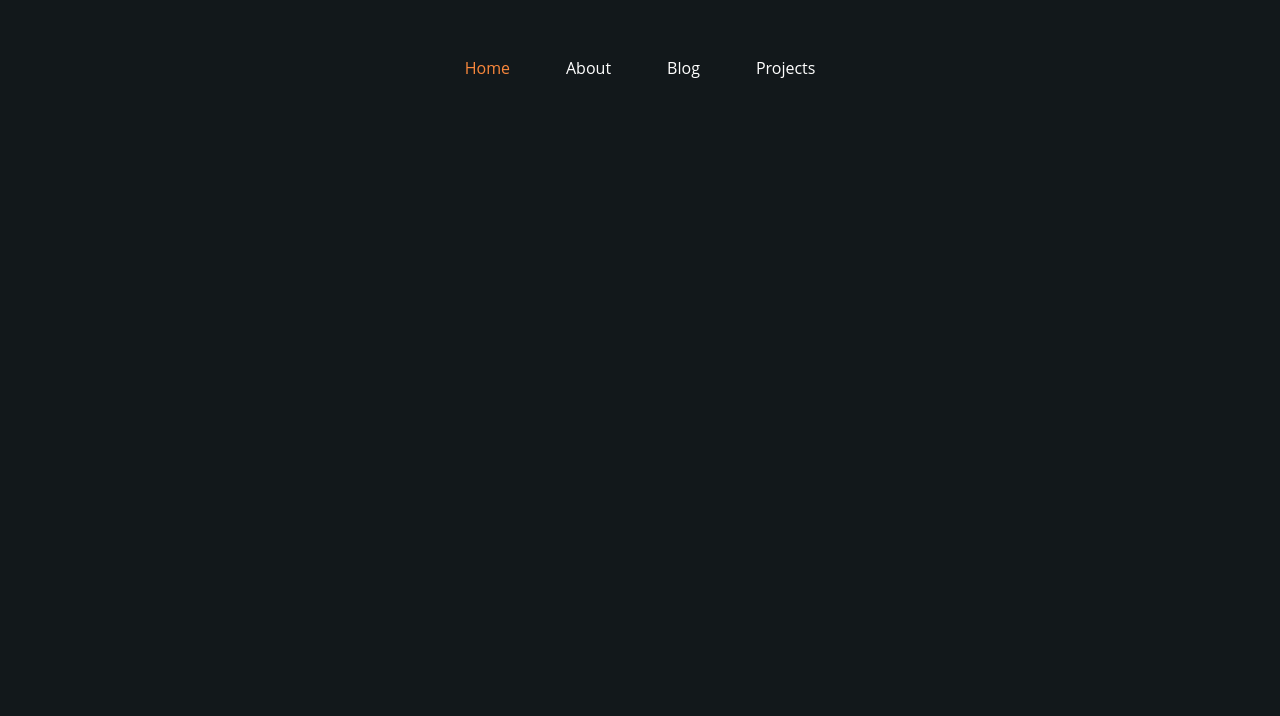
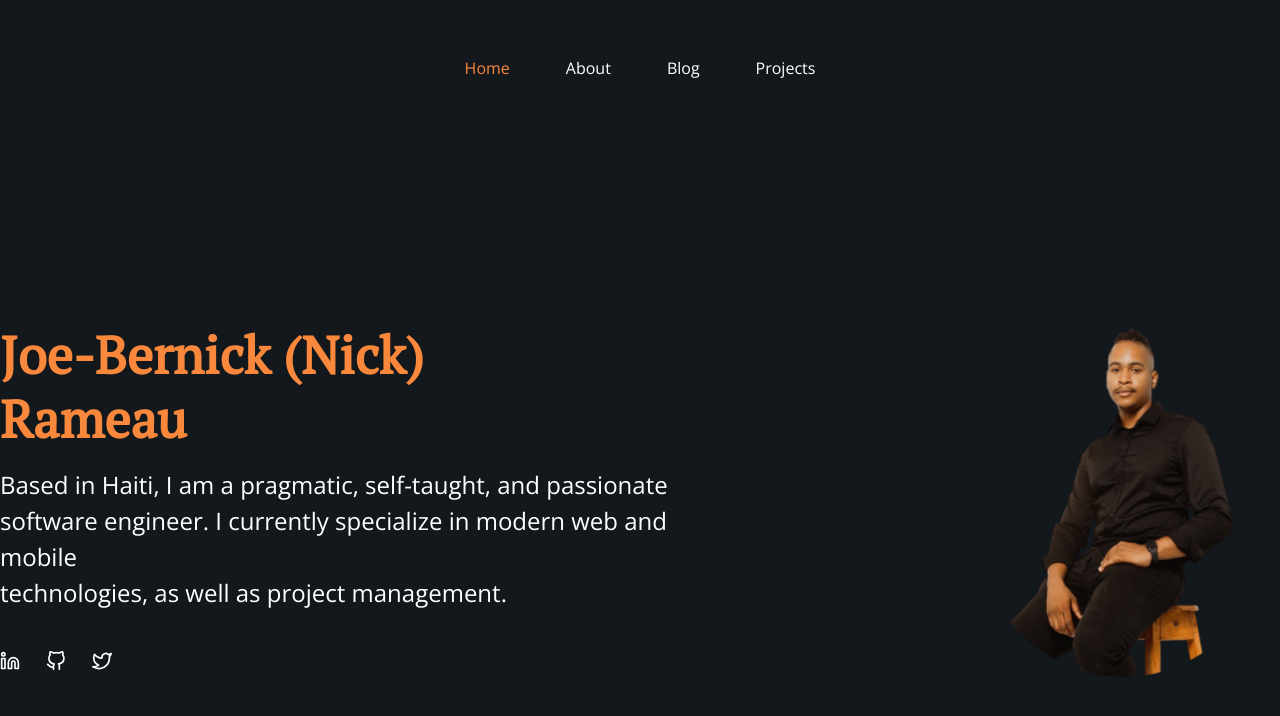
Before and after one commit to nickdotht/nick.ht, a Next.js app: page / in a window 1280 px wide. Shown: the top 716 px of the page. Built offline with nearby package versions, Linux system fonts and the light colour scheme.

Commit message:
Set up home intro section

```diff
--- /dev/null
+++ b/components/HomeIntro.tsx
@@ -0,0 +1,48 @@
+import { Flex, Heading, Icon, Link, Text } from "@chakra-ui/react"
+import Image from "next/image"
+import { FC } from "react"
+import { FiGithub, FiLinkedin, FiTwitter } from 'react-icons/fi'
+
+export const HomeIntro: FC = () => {
+  return (
+    <Flex
+      flex="1"
+      mt="243px"
+    >
+      <Flex
+        m="auto"
+      >
+        {/* Text block */}
+        <Flex
+          direction="column"
+          mr="218px"
+        >
+          <Heading color="primary" fontSize="52px" fontWeight="700" lineHeight="64px">
+            Joe-Bernick (Nick)<br />Rameau
+          </Heading>
+
+          <Text color="#fff" fontWeight="400" fontSize="24px" lineHeight="36px" mt="16px">
+            Based in Haiti, I am a pragmatic, self-taught, and passionate<br />
+            software engineer. I currently specialize in modern web and mobile<br />
+            technologies, as well as project management.
+          </Text>
+
+          <Flex mt="40px">
+            <Link href="https://www.linkedin.com/in/nickdotht/" mr="26px" target="_blank">
+              <Icon as={FiLinkedin} color="#fff" _hover={{ color: '#0C63BC' }} boxSize="20px" />
+            </Link>
+            <Link href="https://github.com/nickdotht" mr="26px" target="_blank">
+              <Icon as={FiGithub} color="#fff" _hover={{ color: '#000' }} boxSize="20px" />
+            </Link>
+            <Link href="https://www.twitter.com/nickdotht" target="_blank">
+              <Icon as={FiTwitter} color="#fff" _hover={{ color: '#1C9CEA' }} boxSize="20px" />
+            </Link>
+          </Flex>
+        </Flex>
+
+        {/* Image block */}
+        <Image src="/images/hero-image.png" width="314px" height="314px" alt="Nick Rameau" />
+      </Flex>
+    </Flex>
+  )
+}
--- a/pages/_app.tsx
+++ b/pages/_app.tsx
@@ -1,4 +1,5 @@
-import "@fontsource/montserrat/variable.css"
+import "@fontsource/open-sans" // sans-serif
+import "@fontsource/pt-serif" // serif
 import type { AppProps } from 'next/app'
 import { ChakraProvider } from '@chakra-ui/react'
 import { extendTheme } from '@chakra-ui/react'
@@ -6,7 +7,7 @@ import { extendTheme } from '@chakra-ui/react'
 export const theme = extendTheme({
   fonts: {
     body: "Open Sans, sans-serif",
-    heading: "Open Sans, sans-serif",
+    heading: "PT Serif, serif",
   },
 
   colors: {
--- a/pages/index.tsx
+++ b/pages/index.tsx
@@ -3,17 +3,22 @@ import type { NextPage } from 'next'
 import Head from 'next/head'
 import Image from 'next/image'
 import { Menu } from '@components/Menu'
+import { HomeIntro } from '@components/HomeIntro'
 
 const Home: NextPage = () => {
   return (
-    <Flex>
+    <Flex
+      direction="column"
+    >
       <Head>
         <title>Nick Rameau's Den | Home</title>
-        <meta name="description" content="Generated by create next app" />
+        <meta name="description" content="Nick Rameau's Den" />
         <link rel="icon" href="/favicon.ico" />
       </Head>
 
       <Menu />
+
+      <HomeIntro />
     </Flex>
   )
 }
```
Also changed, not shown: package.json (+5 -2 lines), public/images/hero-image.png (added), 1 other file (tests, documents, lock files or other folders).
